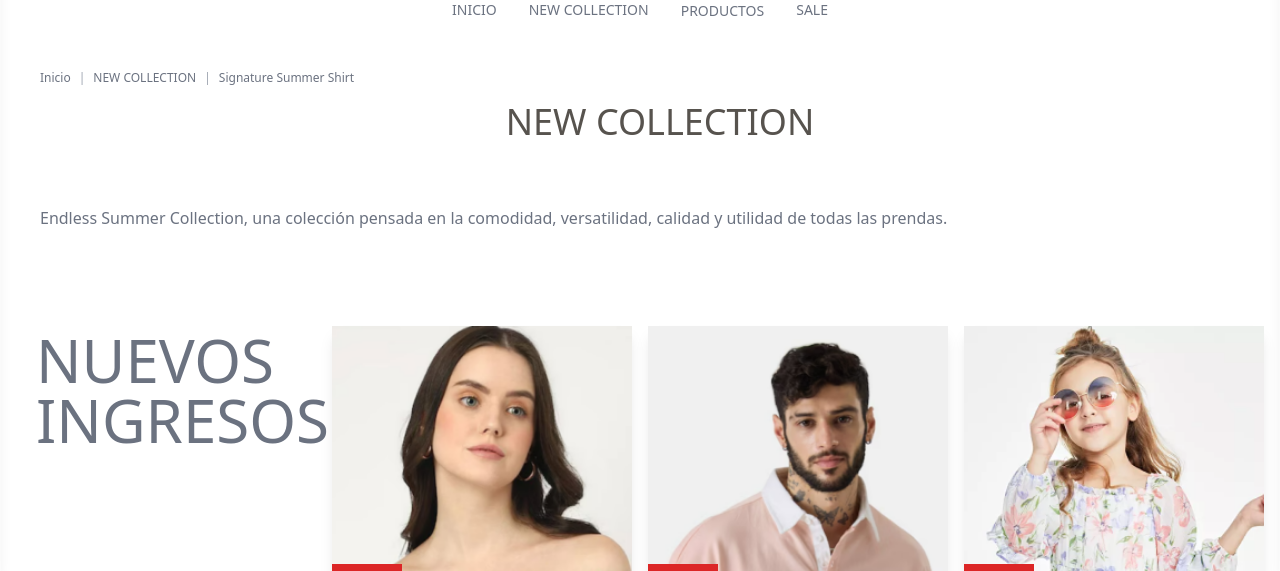
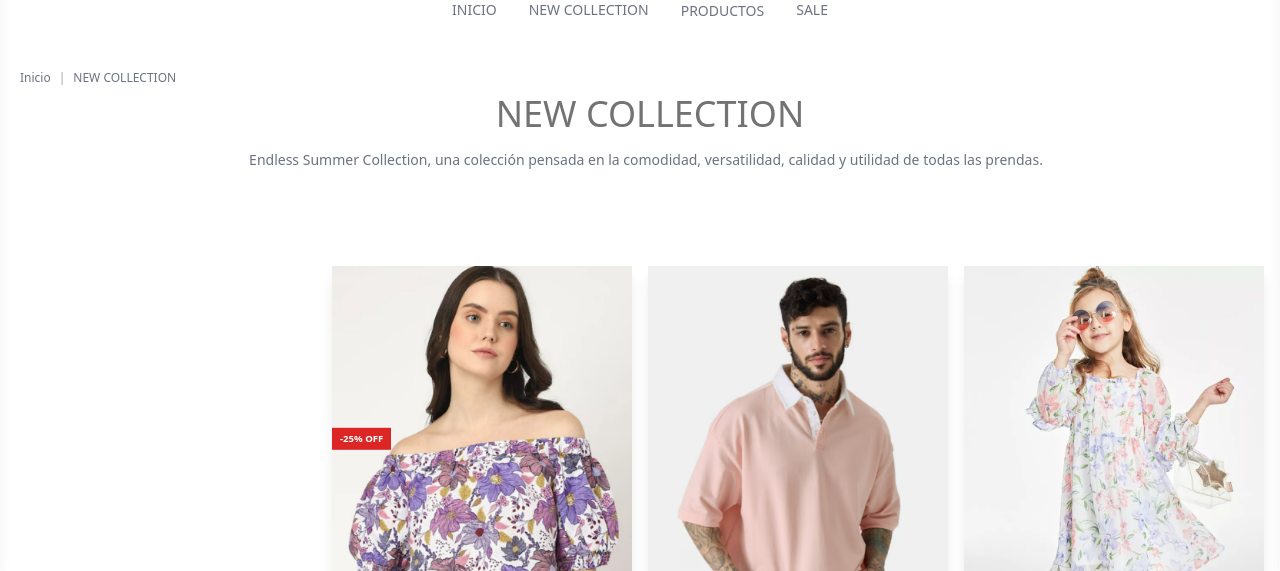
Before and after one commit to Dan-Martin-dev/vite-express-ecom-starter, a React (Vite) app in the folder frontend/: page /collection in a window 1280 px wide. Shown: the part 229-800 px from the top of the page. Built offline with nearby package versions, Linux system fonts and the light colour scheme.

Commit message:
created discount property in products type

```diff
--- a/frontend/src/assets/frontend_assets/assets.ts
+++ b/frontend/src/assets/frontend_assets/assets.ts
@@ -112,6 +112,7 @@ export const products = [
     createdAt: "123123",
     updatedAt: "123213",
     beforePrice: 80,
+    discount: '-25% OFF'
   },
   {
     id: 2,
--- a/frontend/src/components/Collections/DynamicCollections.tsx
+++ b/frontend/src/components/Collections/DynamicCollections.tsx
@@ -32,11 +32,12 @@ const DynamicCollections = () => {
   }, [products]);
 
   return (
+
     /* Container */
     <div className="">
 
       {/* Description */}
-      <div className="ml-10 mb-16">
+      <div className="ml-5 mb-16">
         {/* Links */}
         <div className="flex items-center space-x-2 text-xs text-gray-500 mt-6 ">
           {/* Link 1 */}
@@ -52,25 +53,18 @@ const DynamicCollections = () => {
             NEW COLLECTION
           </a>
 
-          {/* Divider */}
-          <span className="text-gray-400">|</span>
-
-          {/* Link 3 */}
-          <a className="hover:text-gray-600" href="#">
-            Signature Summer Shirt
-          </a>
         </div>
 
         {/* Title */}
         <div className="">
-          <h1 className="align-middle text-center items-center text-4xl font-light text-stone-600 mt-4">
+          <h1 className="align-middle text-center items-center text-4xl font-normal text-neutral-500 mt-2">
             NEW COLLECTION
           </h1>
         </div>
 
         {/* Description */}
-        <div>
-          <h2 className="mt-16 text-base text-gray-500">
+        <div className="flex items-center justify-center mr-2">
+          <h2 className="align-middle justify-center mt-4 text-sm text-gray-500">
             Endless Summer Collection, una colección pensada en la comodidad,
             versatilidad, calidad y utilidad de todas las prendas.{" "}
           </h2>
@@ -81,20 +75,18 @@ const DynamicCollections = () => {
       <div className="md:grid grid-cols-1 md:grid-cols-4 grid-rows-2 md:grid-rows-1 gap-4 p-4">
 
         <div className="col-span-1 row-span-1 md:row-span-2 ">
-          <h1 className="text-4xl md:text-4xl md:p-2 lg:text-6xl lg:p-5 font-normal text-gray-500 ">
-            NUEVOS INGRESOS
-          </h1>
+          <div className="min-w-60">
+            <p onClick={()=>setShowFilter(!showFilter)}></p>
+          </div>
         </div>
 
         {/* Grid Items */}
-        <div className="col-span-1 md:col-span-3 grid md:grid-cols-3 lg:grid-cols-3 gap-4">
+        <div className="grid grid-cols-2 col-span-2 md:col-span-3  md:grid-cols-3 lg:grid-cols-3 gap-4">
 
           {products.slice(0, 6).map((product: unknown, index: number) => {
-            console.log("Product ID:", product.id);
             return (
               <div
                 key={product.id} // Ensure key is unique and assigned to Link
-                className={`${index === 0 ? "" : "hidden md:block"}`}
               >
                 <ProductItem product={product} />
               </div>
--- a/frontend/src/components/Products/ProductItem.tsx
+++ b/frontend/src/components/Products/ProductItem.tsx
@@ -13,6 +13,8 @@ const ProductItem: React.FC<ProductItemProps> = ({ product }) => {
 
   return (
     <div className="max-w-full mt-4 min-h-max">
+
+      {/* Product Image */}
       <div
         className="relative overflow-hidden bg-white shadow-lg"
         onMouseEnter={() => {
@@ -23,14 +25,17 @@ const ProductItem: React.FC<ProductItemProps> = ({ product }) => {
         }}
       >
         {/* Red Tag */}
-        <div className="absolute top-1/2 left-0 transform -translate-y-1/2 bg-red-600 text-white text-xs font-bold px-2 py-1 z-10">
-          -25% OFF
-        </div>
+        {product.discount && (
+          <div className="absolute top-1/2 left-0 transform -translate-y-1/2 bg-red-600 text-white text-[0.60rem] font-bold px-2 py-1 z-10">
+            {product.discount}
+          </div>
+          )
+        }
 
         {/* Product Image */}
 
         <Link to={`/products/${product.id}`}>
-          <div className="w-full max-h-full h-[500px] sm:h-[900px] md:h-[300px] lg:h-[500px] overflow-hidden relative">
+          <div className="w-full max-h-full ">
             <img
               alt={product.name}
               className={`transform transition-transform duration-500 ease-in-out ${
@@ -78,6 +83,7 @@ const ProductItem: React.FC<ProductItemProps> = ({ product }) => {
           />
         )} */}
       </div>
+
     </div>
   );
 };
--- a/frontend/src/types/types.tsx
+++ b/frontend/src/types/types.tsx
@@ -11,7 +11,8 @@ export interface Product {
 	subCategory: string,
 	date: number,
 	sizes: string[];
-	share: string
+	share: string,
+	discount: string
 }
 
 export interface Category {
```
